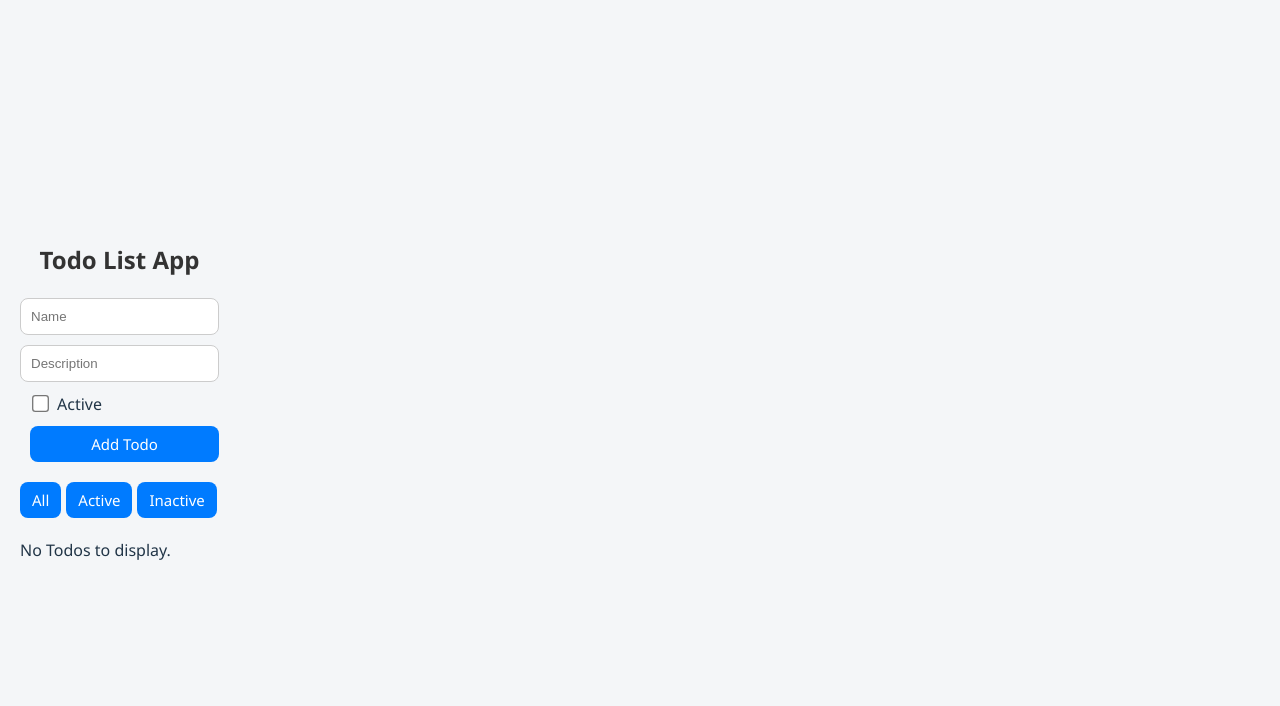
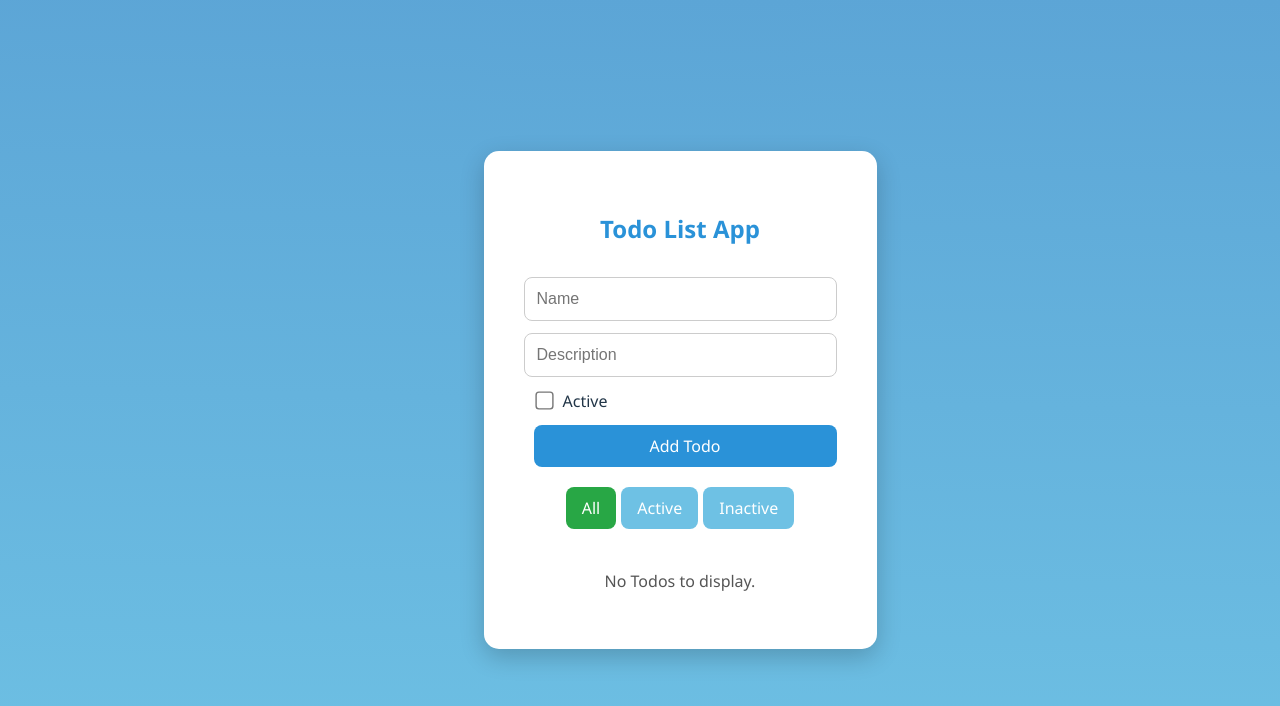
Before and after one commit to SaiRama-Doddi/Todo-App, a React (Vite) app: page / in a window 1280 px wide. Shown: the top 706 px of the page. Built offline with nearby package versions, Linux system fonts and the light colour scheme.

Commit message:
background styles added

```diff
--- a/src/App.css
+++ b/src/App.css
@@ -1,62 +1,71 @@
-body {
+/* Body Styles */
+body, html {
+  height: 100%;
+  margin: 0;
   font-family: 'Segoe UI', Tahoma, Geneva, Verdana, sans-serif;
-  background: #f4f6f8;
-  margin: 0;
-  padding: 0;
+  background: linear-gradient(1deg, #6ec1e4, #5ca5d6);
+  display: flex;
+  align-items: center;
+  justify-content: center;
 }
 
+/* Todo App Container */
+.todo-app {
+  background: #ffffff;
+  padding: 40px;
+  border-radius: 15px;
+  box-shadow: 0 8px 24px rgba(0, 0, 0, 0.2);
+  width: 100%;
+  max-width: 500px;
+}
+
+/* Heading */
 h2 {
   text-align: center;
-  margin-bottom: 20px;
-  color: #333;
-}
-
-.todo-app {
-  background: white;
-  padding: 30px;
-  margin: 50px auto;
-  border-radius: 12px;
-  box-shadow: 0 4px 12px rgba(0, 0, 0, 0.1);
-  max-width: 600px;
+  margin-bottom: 30px;
+  color: #2a92d8;
 }
 
 /* Form */
 form {
   display: flex;
   flex-direction: column;
-  gap: 10px;
+  gap: 12px;
 }
 
 input[type="text"] {
-  padding: 10px;
+  padding: 12px;
   border-radius: 8px;
   border: 1px solid #ccc;
+  font-size: 16px;
 }
 
 input[type="checkbox"] {
-  transform: scale(1.3);
-  margin-right: 10px;
+  transform: scale(1.4);
+  margin-right: 12px;
 }
 
+/* Buttons */
 button {
-  background-color: #007bff;
+  background-color: #2a92d8;
   color: white;
-  padding: 8px 12px;
+  padding: 10px 16px;
   border: none;
   border-radius: 8px;
   cursor: pointer;
-  font-size: 15px;
+  font-size: 16px;
   transition: background-color 0.3s ease;
 }
 
 button:hover {
-  background-color: #0056b3;
+  background-color: #1b6fab;
 }
 
+/* Todo Item */
 .todo-item {
   display: flex;
   align-items: center;
-  padding: 8px 0;
+  padding: 10px 0;
   border-bottom: 1px solid #eee;
 }
 
@@ -75,13 +84,19 @@ button:hover {
 }
 
 /* Filter Buttons */
+.todo-filter {
+  display: flex;
+  justify-content: center;
+  margin: 20px 0;
+  gap: 10px;
+}
+
 .todo-filter button {
-  margin: 0 5px;
-  background-color: #6c757d;
+  background-color: #6ec1e4;
 }
 
 .todo-filter button:hover {
-  background-color: #5a6268;
+  background-color: #49a1cd;
 }
 
 .todo-filter button:disabled {
@@ -89,9 +104,9 @@ button:hover {
   cursor: default;
 }
 
-/* No todos */
+/* No Todos */
 .no-todos {
   text-align: center;
-  color: #666;
+  color: #555;
   margin-top: 20px;
 }
--- a/src/App.jsx
+++ b/src/App.jsx
@@ -31,12 +31,18 @@ function App() {
   });
 
   return (
-    <div style={{ padding: '20px', maxWidth: '600px', margin: 'auto' }}>
-      <h2>Todo List App</h2>
-      <TodoForm onAdd={addTodo} />
+    <div className="todo-app">
+    <h2>Todo List App</h2>
+    <TodoForm onAdd={addTodo} />
+    <div className="todo-filter">
       <TodoFilter filter={filter} setFilter={setFilter} />
+    </div>
+    {filteredTodos.length > 0 ? (
       <TodoList todos={filteredTodos} onToggle={toggleTodo} onDelete={deleteTodo} />
-    </div>
+    ) : (
+      <p className="no-todos">No Todos to display.</p>
+    )}
+  </div>
   );
 }
 
```
